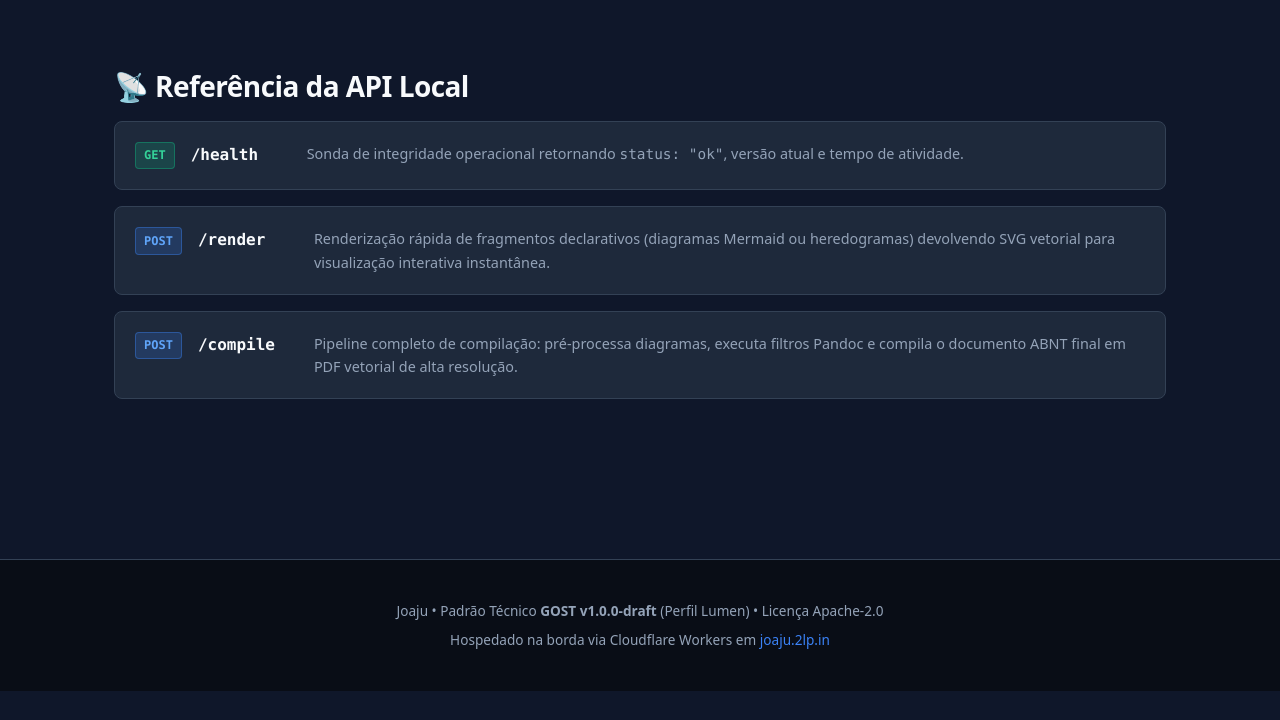
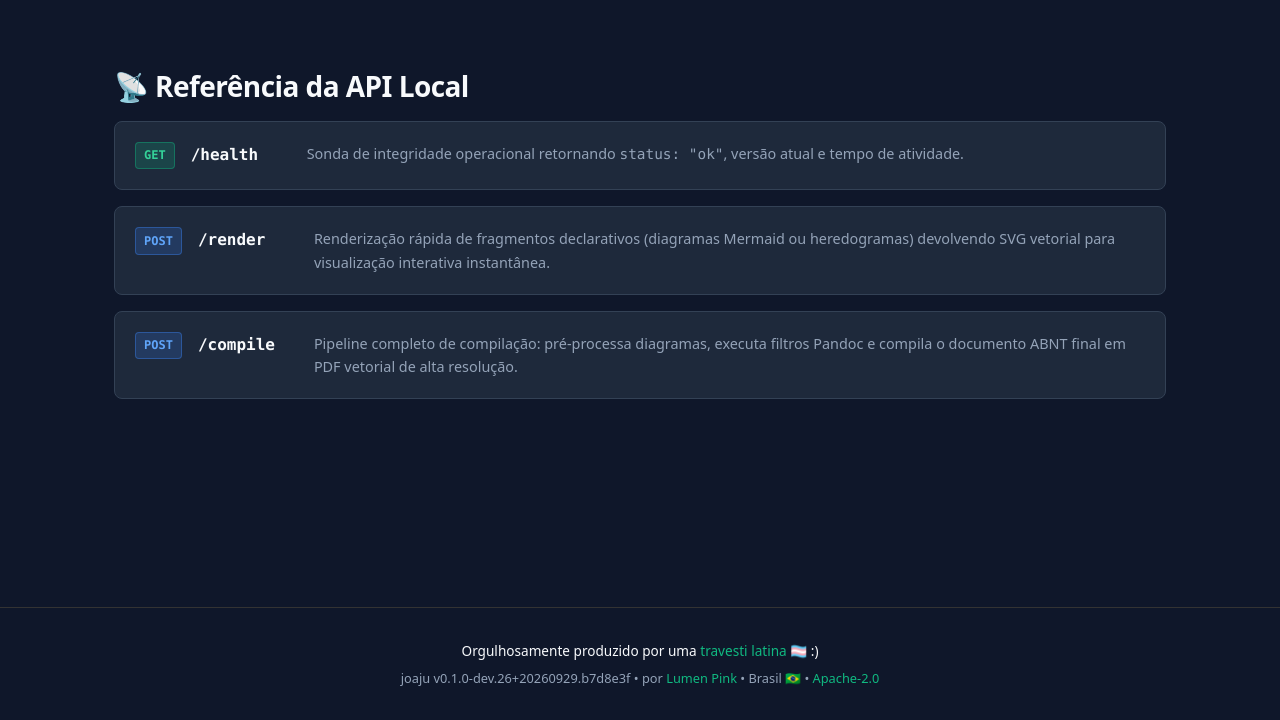
Before and after one commit to lumenpink/joaju, a website: page site/index.html in a window 1280 px wide. Shown: the part 2361-3081 px from the top of the page. Before the commit the page ends 3052 px from the top, so only its background shows below. Drawn offline with Linux system fonts and the light colour scheme.

Commit message:
chore(gost): align with GOST standards and canonical footer

```diff
--- a/site/index.html
+++ b/site/index.html
@@ -28,6 +28,39 @@
     <meta name="twitter:image" content="https://joaju.2lp.in/assets/og_preview.png">
 
     <link rel="stylesheet" href="style.css">
+
+  <style>
+    .site-footer {
+      border-top: 1px solid var(--border, #333);
+      padding: 2rem 1rem;
+      margin-top: 3rem;
+      text-align: center;
+      font-size: 0.85rem;
+      line-height: 1.6;
+    }
+    .footer-canonical {
+      display: flex;
+      flex-direction: column;
+      gap: 0.4rem;
+      align-items: center;
+      justify-content: center;
+    }
+    .footer-line-identity {
+      font-weight: 500;
+    }
+    .footer-line-metadata {
+      color: var(--text-muted, #888);
+      font-size: 0.8rem;
+    }
+    .site-footer a {
+      color: var(--accent, #ff79c6);
+      text-decoration: none;
+    }
+    .site-footer a:hover {
+      text-decoration: underline;
+    }
+  </style>
+
 </head>
 <body>
     <header class="navbar">
@@ -169,12 +202,16 @@
         </section>
     </main>
 
-    <footer class="footer">
-        <div class="footer-container">
-            <p>Joaju • Padrão Técnico <strong>GOST v1.0.0-draft</strong> (Perfil Lumen) • Licença Apache-2.0</p>
-            <p>Hospedado na borda via Cloudflare Workers em <a href="https://joaju.2lp.in/">joaju.2lp.in</a></p>
-        </div>
-    </footer>
+    <footer class="site-footer">
+    <div class="footer-canonical">
+      <div class="footer-line footer-line-identity">
+        Orgulhosamente produzido por uma <a href="https://travesti.2lp.in/pt/" target="_blank" rel="noopener">travesti latina</a> 🏳️‍⚧️ :)
+      </div>
+      <div class="footer-line footer-line-metadata">
+        joaju v0.1.0-dev.26+20260929.b7d8e3f • por <a href="https://lumen.pink" target="_blank" rel="noopener">Lumen Pink</a> • Brasil 🇧🇷 • <a href="LICENSE" target="_blank" rel="noopener">Apache-2.0</a>
+      </div>
+    </div>
+  </footer>
 
     <script src="app.js"></script>
 </body>
```
Also changed, not shown: .antigravity/rules.md (added), .forgejo/issue_template/ticket.md (added), 1 other file.
